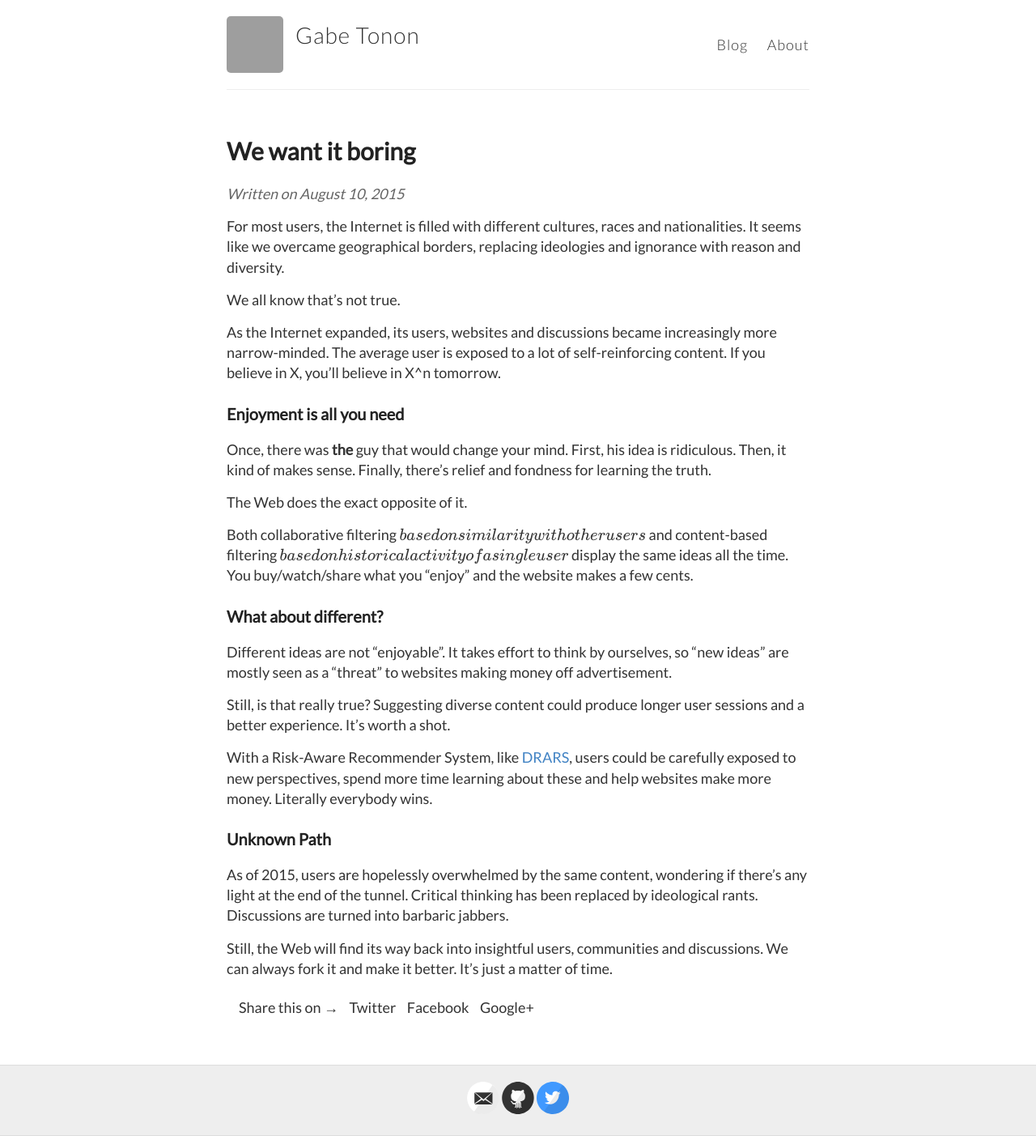
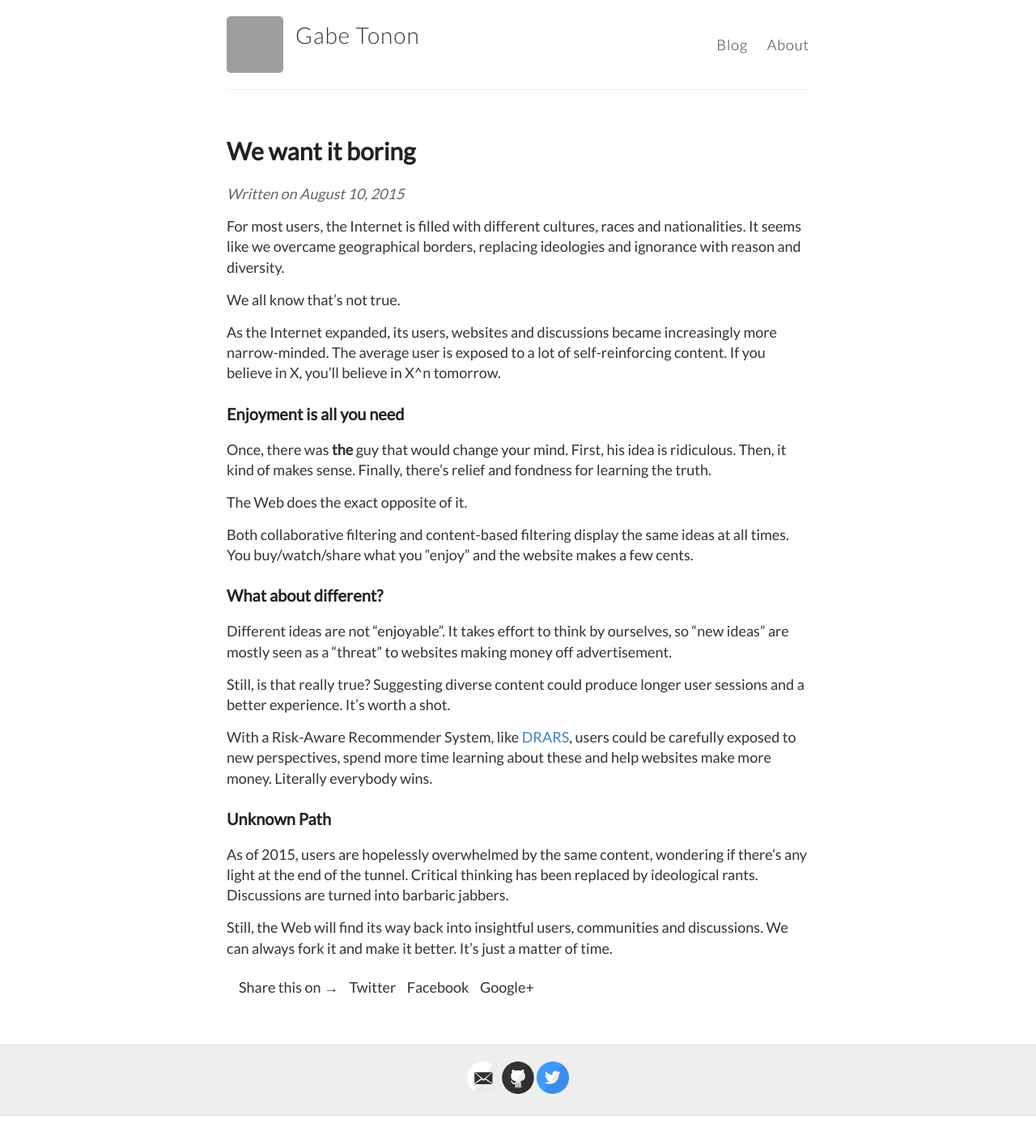
Before and after one commit to gaapt/gaapt.github.io, a Jekyll site: the page built from _posts/2015-8-10-We-Want-It-Boring.md, in a window 1280 px wide. Shown: the whole page at 81% size. Built offline with Jekyll 4.4.1, drawn with Linux system fonts in a browser that asks for light colours; Markdown is read by kramdown in place of the engine named in the settings; formulas are drawn with MathJax 3; after the commit the page ends 1378 px from its top, so only the background shows below that; grey boxes are pictures that could not be loaded.

Commit message:
Update 2015-8-10-We-Want-It-Boring.md

```diff
--- a/_posts/2015-8-10-We-Want-It-Boring.md
+++ b/_posts/2015-8-10-We-Want-It-Boring.md
@@ -16,7 +16,7 @@ Once, there was **the** guy that would change your mind.  First, his idea is rid
 
 The Web does the exact opposite of it.
 
-Both collaborative filtering (based on similarity with other users) and content-based filtering (based on historical activity of a single user) display the same ideas all the time. You buy/watch/share what you "enjoy" and the website makes a few cents.
+Both collaborative filtering and content-based filtering display the same ideas at all times. You buy/watch/share what you "enjoy" and the website makes a few cents.
 
 ###What about different?
 
```
